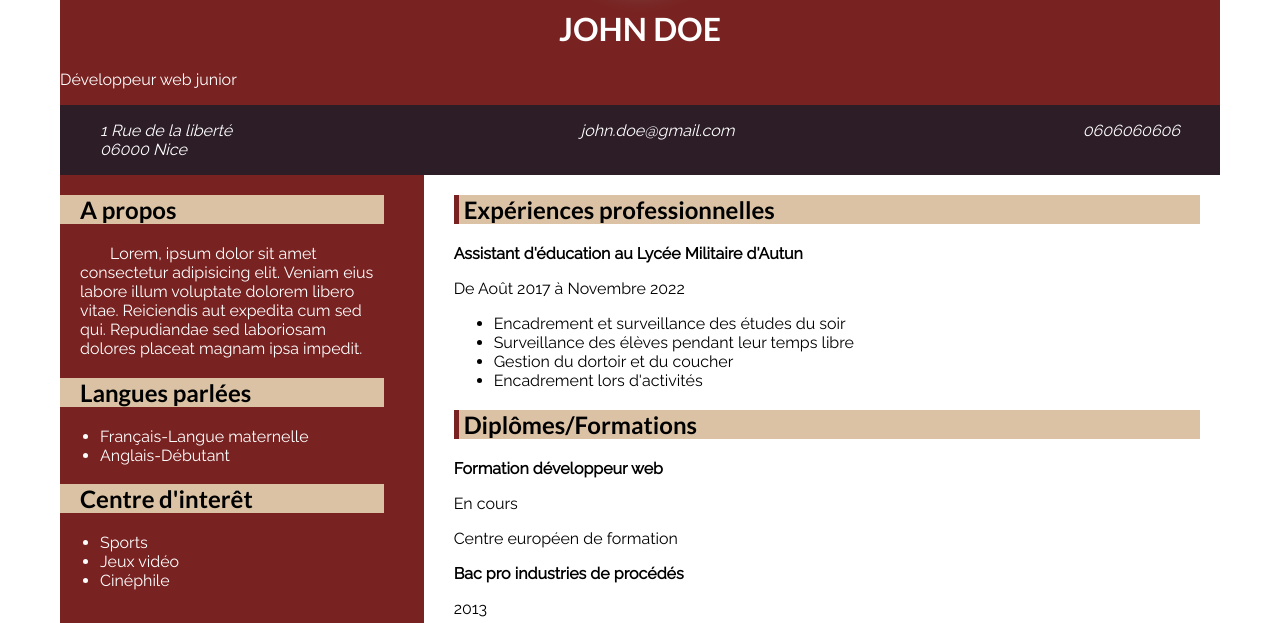
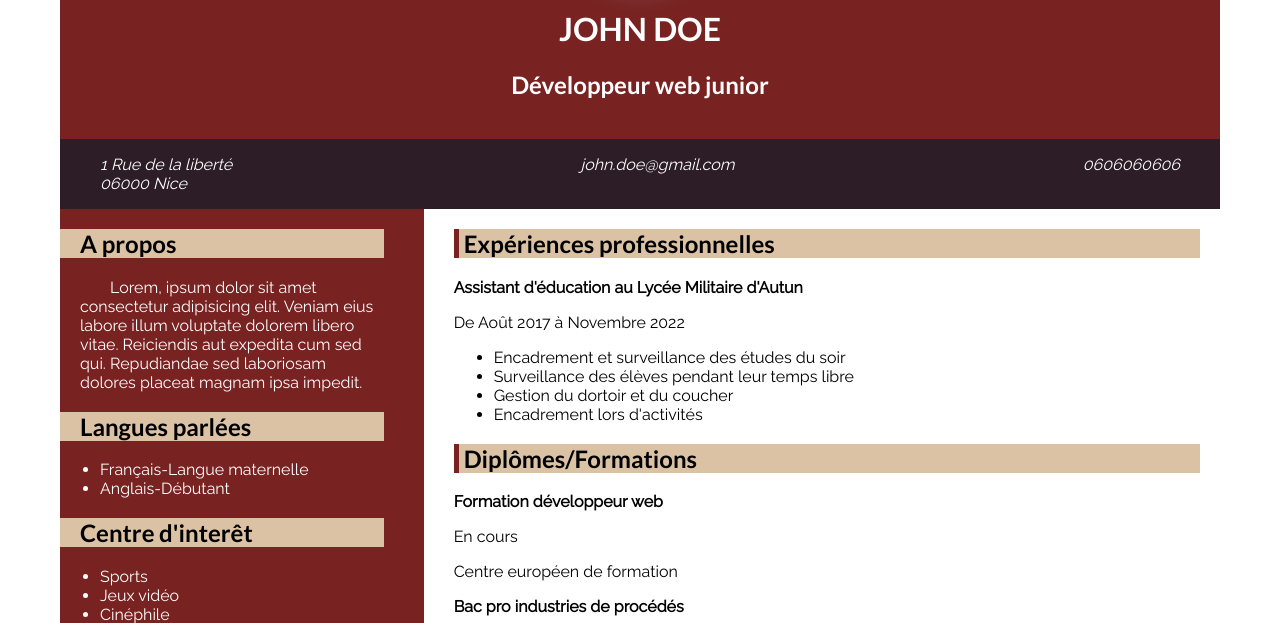
Before and after one commit to mns-9/mon-CV, a plain HTML site: page index.html in a window 1280 px wide. Shown: the part 216-839 px from the top of the page. Drawn offline with Linux system fonts and the light colour scheme; files whose address does not match are found by name.

Commit message:
add modification

```diff
--- a/index.html
+++ b/index.html
@@ -14,7 +14,7 @@
             <!--<a href="https://www.flaticon.com/fr/icones-gratuites/utilisateur" title="utilisateur icônes">Utilisateur icônes créées par Freepik - Flaticon</a>-->
         </figure>
         <h1>JOHN DOE</h1>
-        <p>Développeur web junior</p>
+        <h2>Développeur web junior</h2>
         <address>
             <p><a href="https://www.google.com/maps/place/1+Rue+de+la+Libert%C3%A9,+06000+Nice/@43.6984526,7.2661206,17z/data=!3m1!4b1!4m6!3m5!1s0x12cddaa6cd500dc7:0xaa06fa3adeb0a635!8m2!3d43.6984526!4d7.2686955!16s%2Fg%2F11c28kh15l?entry=ttu" target="_blank" rel="noopener noreferrer">1 Rue de la liberté <br>06000 Nice</a></p>
             <p><a href="mailto:john.doe@gmail.com">john.doe@gmail.com</a></p>
```
